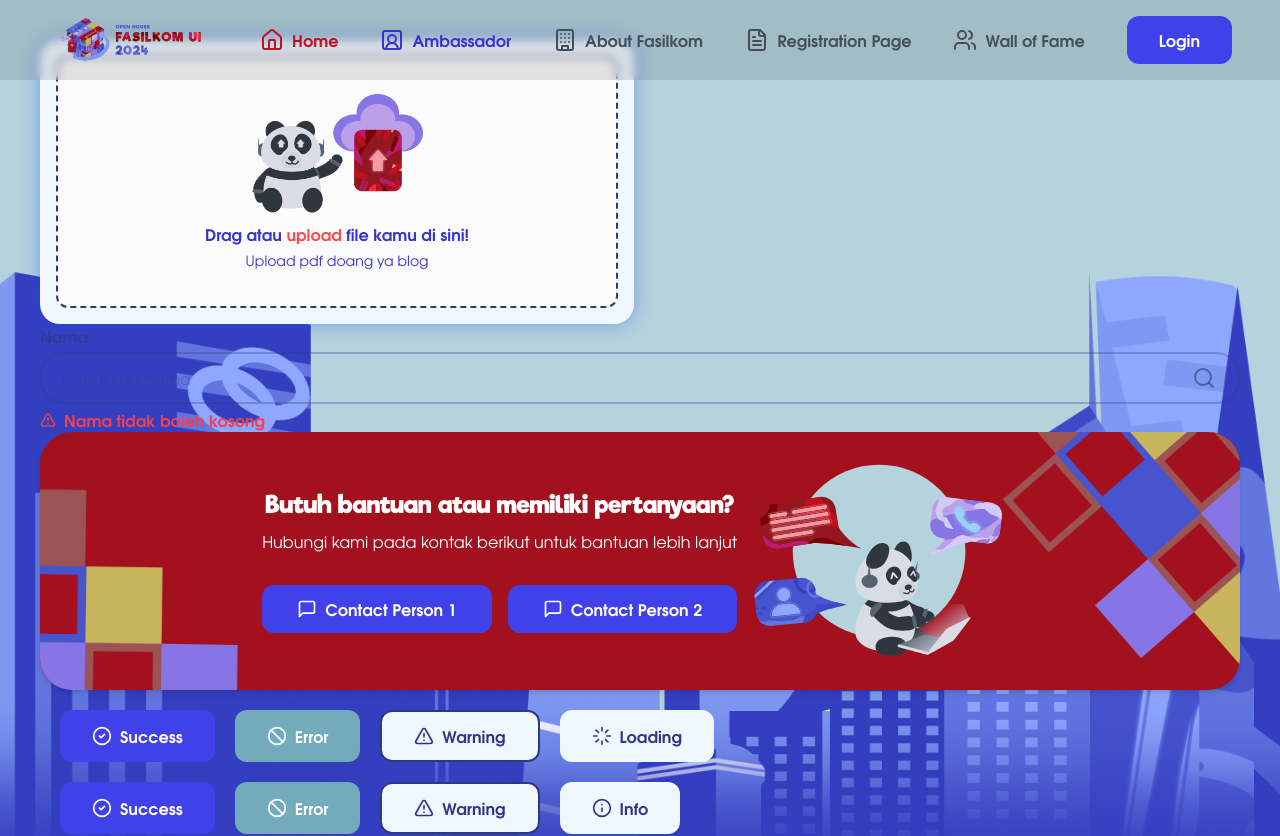
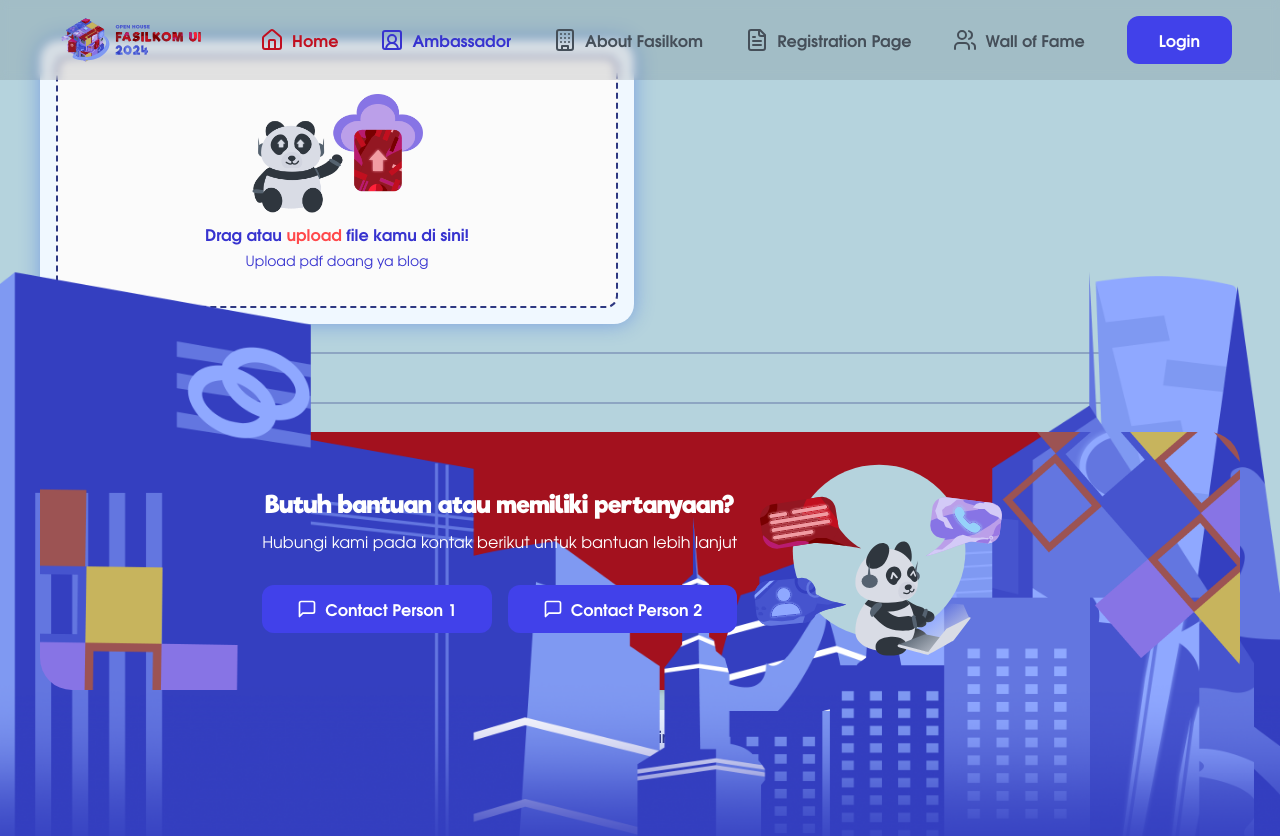
Before and after one commit to OH-Fasilkom-UI/oh24-frontend, a Next.js app: page / in a window 1280 px wide. Shown: the top 836 px of the page. Built offline with nearby package versions, Linux system fonts and the light colour scheme.

Commit message:
feat: footer animation

```diff
--- a/components/elements/Footer.tsx
+++ b/components/elements/Footer.tsx
@@ -1,25 +1,35 @@
 'use client'
 import { Copy, Instagram, Twitter, Youtube } from 'lucide-react'
 import Image from 'next/image'
+import {motion, useInView} from 'framer-motion'
+import { useRef } from 'react'
 
 export interface FooterProps extends React.HTMLAttributes<HTMLDivElement> {}
 
 const Footer: React.FC<FooterProps> = ({ ...props }) => {
+  const ref = useRef(null)
+  const inView = useInView(ref, { once: false })
+
   return (
-    <footer className="relative flex items-end">
+    <motion.footer
+      ref={ref}
+      initial={{ y: 200 }}
+      animate={{ y: inView ? 0 : 200 }}
+      transition={{ duration: 0.5, type: 'spring', stiffness: 100, damping: 20 }}
+      className="relative flex items-end z-0">
       <Image
         src={'/footer.png'}
         alt="Footer Background"
         width={1920}
         height={412}
-        className="w-full absolute bottom-[412px] sm:bottom-[262px] md:bottom-[412px] object-top object-cover z-[-1] hidden sm:flex"
+        className="w-full absolute bottom-[412px] sm:bottom-[262px] md:bottom-[412px] object-top object-cover -z-10 hidden sm:flex"
       />
       <Image
         src={'/footer-mobile.png'}
         alt="Footer Background"
         width={1920}
         height={412}
-        className="w-full absolute bottom-[262px] object-top object-cover z-[-1] sm:hidden"
+        className="w-full absolute bottom-[262px] object-top object-cover -z-10 sm:hidden"
       />
       <section className="z-20 flex flex-col gap-4 bg-[#343FC0] h-[262px] md:h-[412px] p-5 md:p-10 w-full">
         <div className="flex items-center justify-center text-white font-bold text-sm font-tex-gyre gap-2 md:hidden">
@@ -122,7 +132,7 @@ const Footer: React.FC<FooterProps> = ({ ...props }) => {
           </div>
         </div>
       </section>
-    </footer>
+    </motion.footer>
   )
 }
 
```
